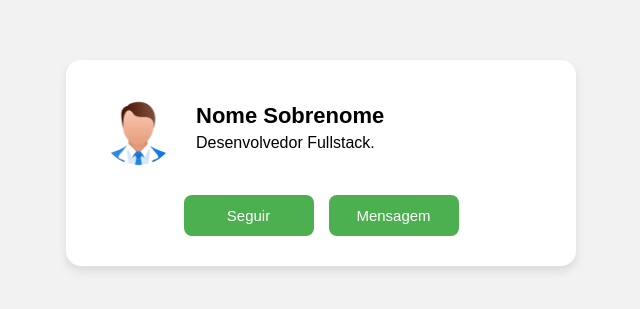
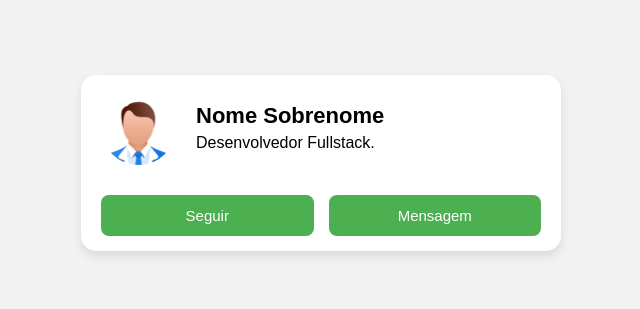
Before and after one commit to gusmezomo/Gustavo-M-WEB-2, a plain HTML site: page index.html in a window 1280 px wide. Shown: the part 237-546 px from the top of the page, without its empty margins (319-959 px from the left). Drawn offline with Linux system fonts and the light colour scheme.

Commit message:
v8 - god

```diff
--- a/css/styles.css
+++ b/css/styles.css
@@ -19,7 +19,6 @@ body {
   max-width: 400px;
 }
 
-/* Avatar com efeito circular */
 .avatar {
   width: 70px;
   margin: 0 auto 20px;
@@ -29,7 +28,6 @@ body {
   box-shadow: 0 0 10px rgba(0, 0, 0, 0.15);
 }
 
-/* Botões */
 .botoes {
   display: flex;
   flex-direction: column;
@@ -50,7 +48,7 @@ body {
   background-color: #45a049;
 }
 
-/* Layout desktop */
+/* desktop */
 @media (min-width: 501px) {
   body {
     justify-content: center;
@@ -59,7 +57,7 @@ body {
 
   .card {
     max-width: 440px;
-    padding: 30px 35px;
+    padding: 15px 20px;
     text-align: left;
   }
 
@@ -94,8 +92,9 @@ body {
   }
 
   .botoes button {
-    width: 130px;
+    width: 1000px;
     font-size: 15px;
     padding: 12px;
   }
+
 }
```
